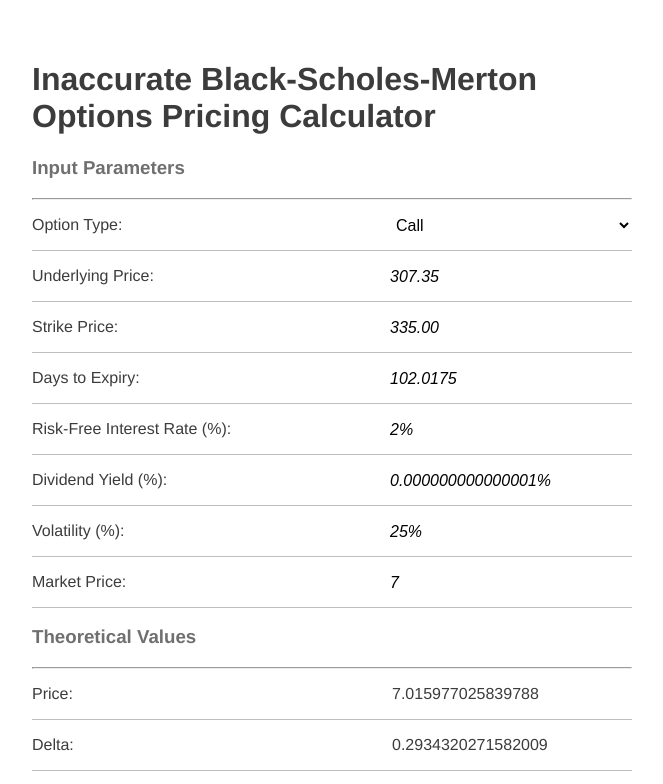
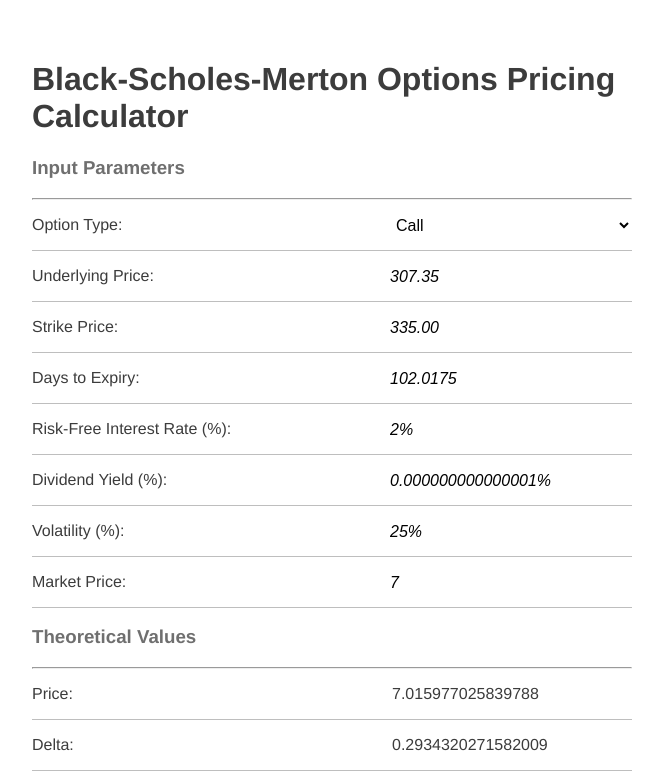
Before and after one commit to Asyirafu/calc, a plain HTML site: page index.html in a window 1280 px wide. Shown: the top 784 px of the page, without its empty margins (308-971 px from the left). Drawn offline with Linux system fonts and the light colour scheme.

Commit message:
Update index.html

```diff
--- a/index.html
+++ b/index.html
@@ -67,7 +67,7 @@
 </head>
 
 <body>
-    <h1>Inaccurate Black-Scholes-Merton Options Pricing Calculator</h1>
+    <h1>Black-Scholes-Merton Options Pricing Calculator</h1>
     <h3>Input Parameters</h3>
     <hr>
     <p>Option Type: <select id="a">
```
